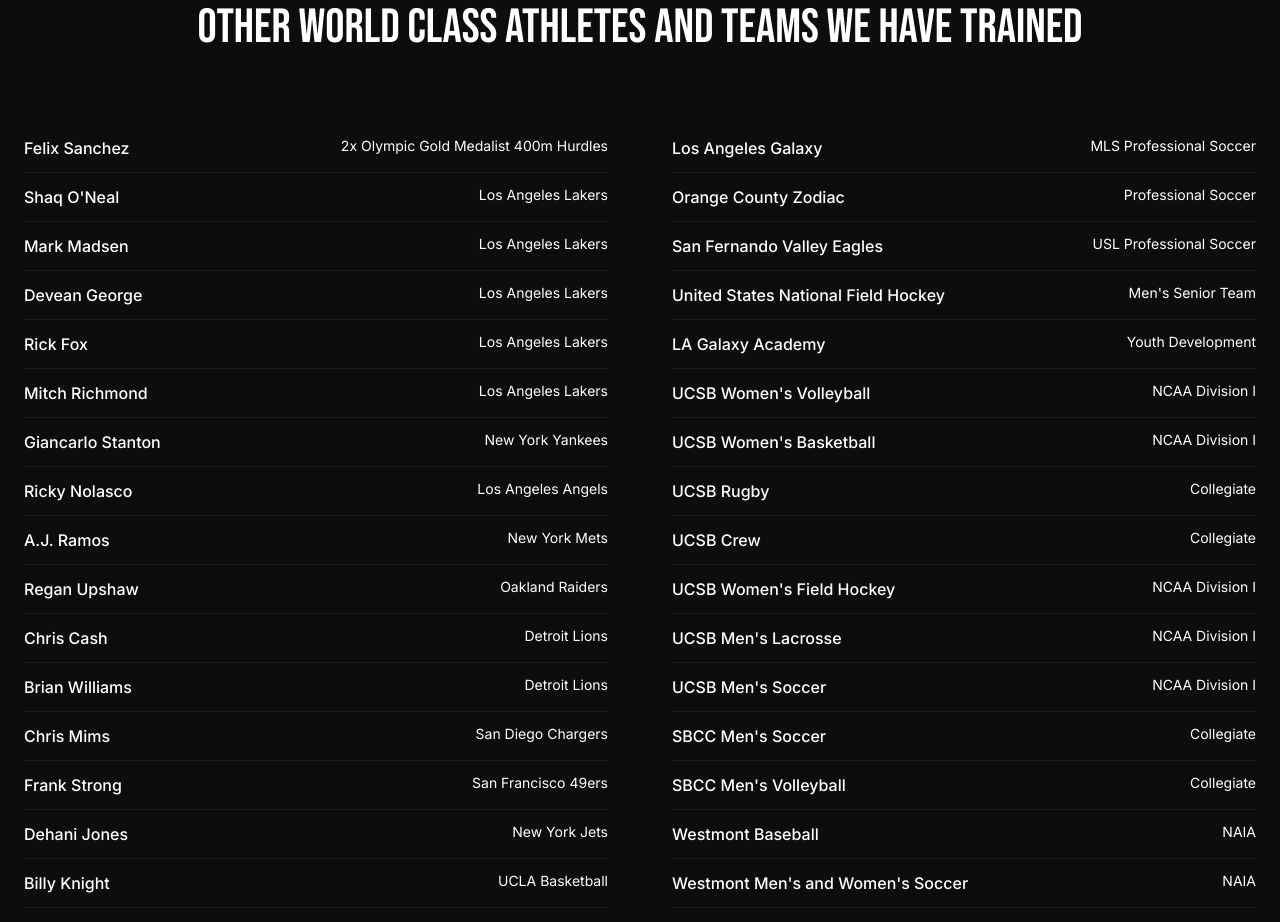
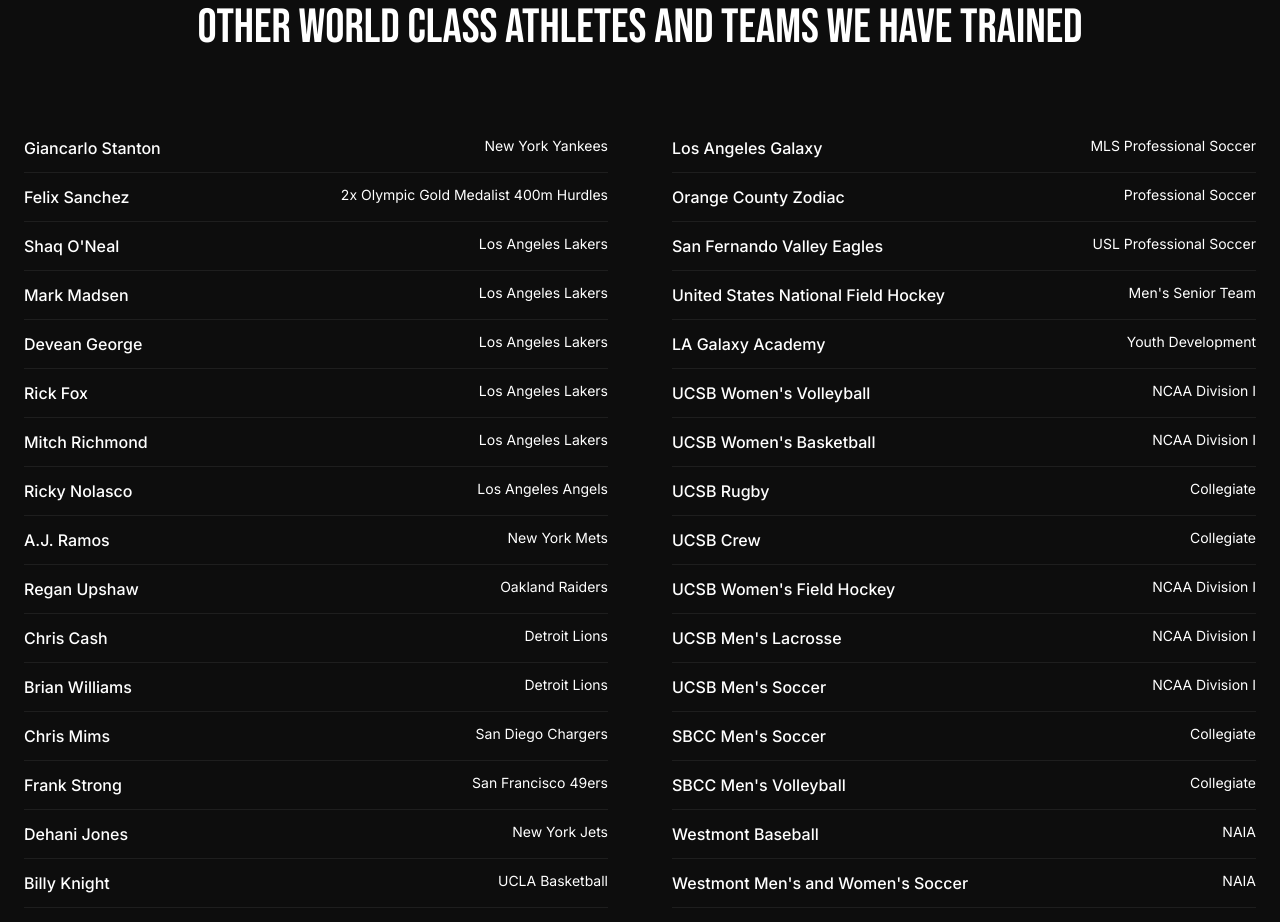
Before and after one commit to kanoajohnson3-creator/Sirens-and-Titans-Fitness-Website, a Next.js app: page /athletes in a window 1280 px wide. Shown: the part 9180-10102 px from the top of the page. Built offline with nearby package versions, Linux system fonts and the light colour scheme.

Commit message:
move Giancarlo Stanton to top of athletes list

```diff
--- a/app/athletes/page.tsx
+++ b/app/athletes/page.tsx
@@ -164,13 +164,13 @@
 ]
 
 const individualAthletes = [
+  { name: 'Giancarlo Stanton', credential: 'New York Yankees' },
   { name: 'Felix Sanchez', credential: '2x Olympic Gold Medalist 400m Hurdles' },
   { name: "Shaq O'Neal", credential: 'Los Angeles Lakers' },
   { name: 'Mark Madsen', credential: 'Los Angeles Lakers' },
   { name: 'Devean George', credential: 'Los Angeles Lakers' },
   { name: 'Rick Fox', credential: 'Los Angeles Lakers' },
   { name: 'Mitch Richmond', credential: 'Los Angeles Lakers' },
-  { name: 'Giancarlo Stanton', credential: 'New York Yankees' },
   { name: 'Ricky Nolasco', credential: 'Los Angeles Angels' },
   { name: 'A.J. Ramos', credential: 'New York Mets' },
   { name: 'Regan Upshaw', credential: 'Oakland Raiders' },
```
